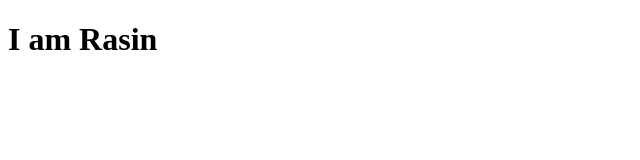
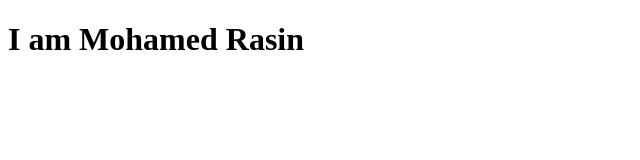
Before and after one commit to MDRASIN/test, a plain HTML site: page index.html in a window 1280 px wide. Shown: the whole page, without its empty margins (0-640 px from the left). Drawn offline with Linux system fonts and the light colour scheme.

Commit message:
Name changes in index file

```diff
--- a/index.html
+++ b/index.html
@@ -6,6 +6,6 @@
     <title>Document</title>
 </head>
 <body>
-    <h1>I am Rasin</h1>
+    <h1>I am Mohamed Rasin</h1>
 </body>
 </html>
```
